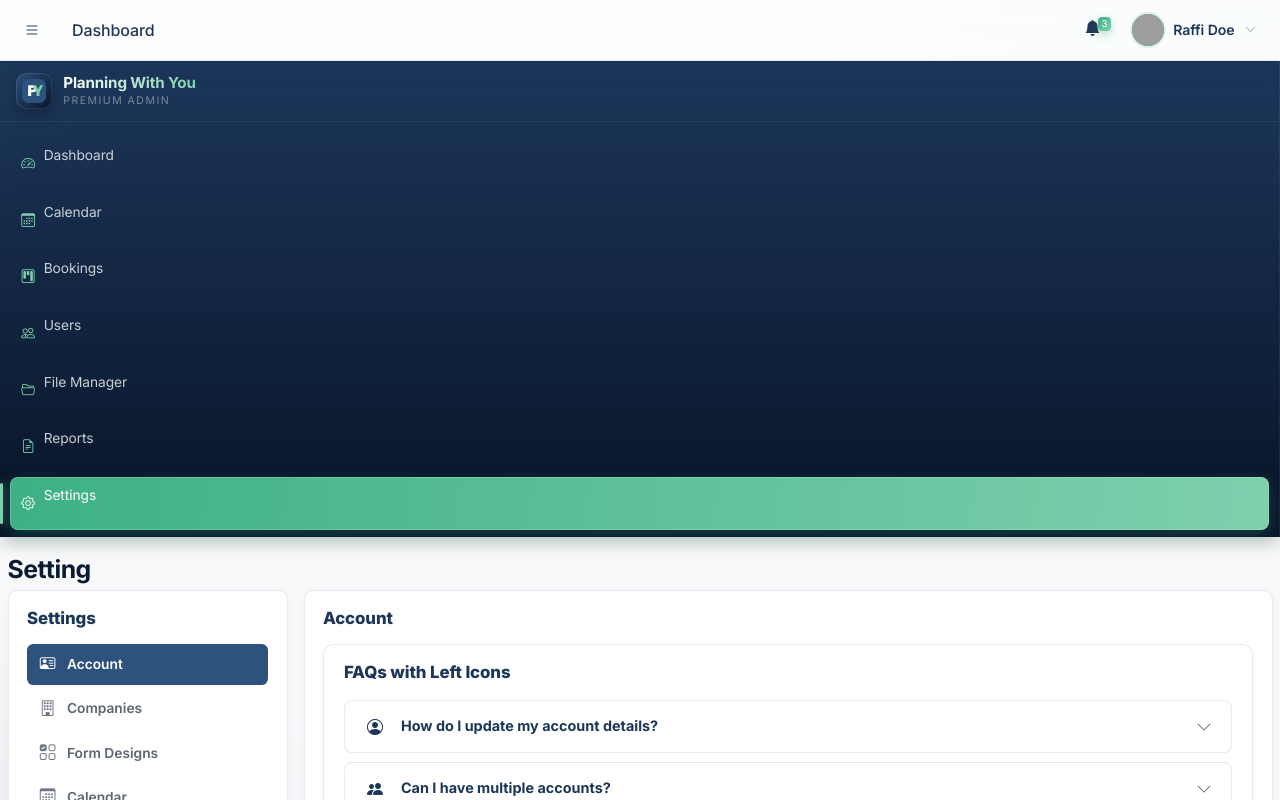
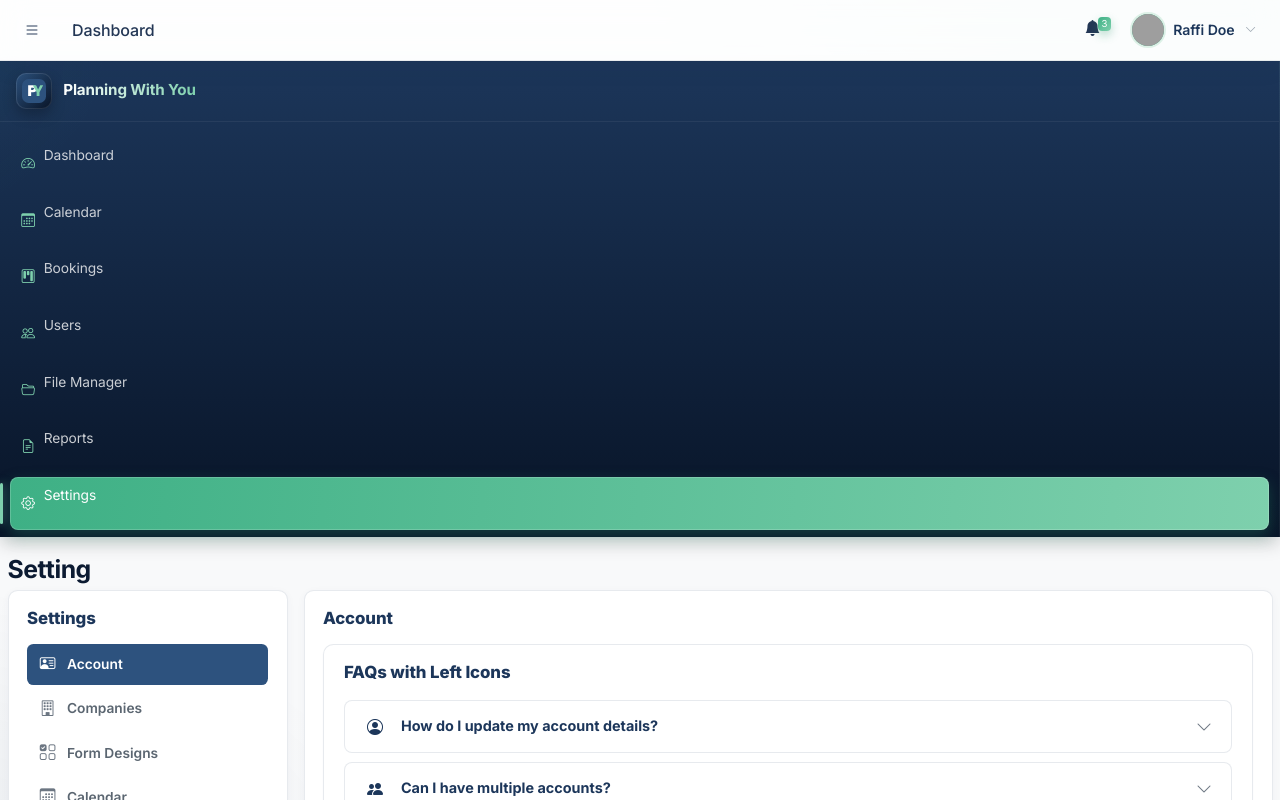
Before and after one commit to rpascual0812/planningwithyou-react, a React (Vite) app: page /settings in a window 1280 px wide. Shown: the top 800 px of the page. Built offline with nearby package versions, Linux system fonts and the light colour scheme; grey boxes are pictures that could not be loaded.

Commit message:
Removed premium label

```diff
--- a/src/components/Sidebar.tsx
+++ b/src/components/Sidebar.tsx
@@ -30,7 +30,6 @@ const Sidebar = () => {
           </span>
           <span className="brand-text-wrap">
             <span className="brand-text">Planning With You</span>
-            <span className="brand-subtitle">Premium Admin</span>
           </span>
         </NavLink>
       </div>
```
